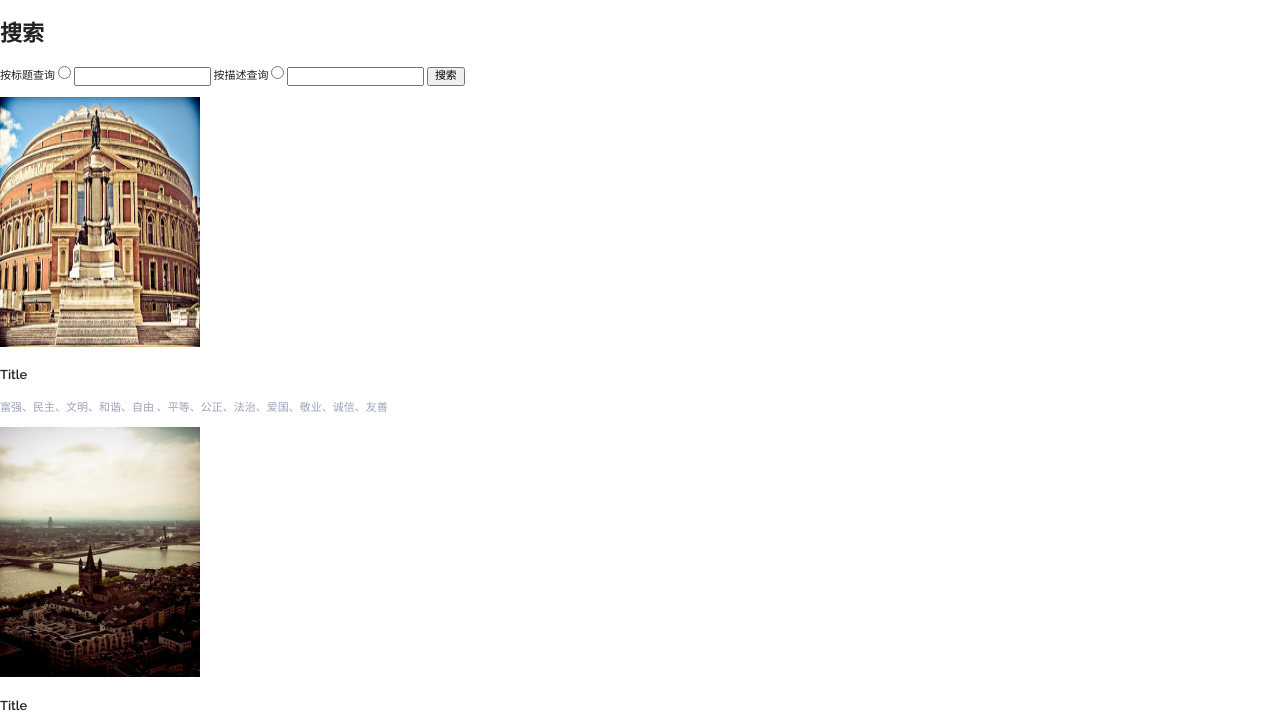
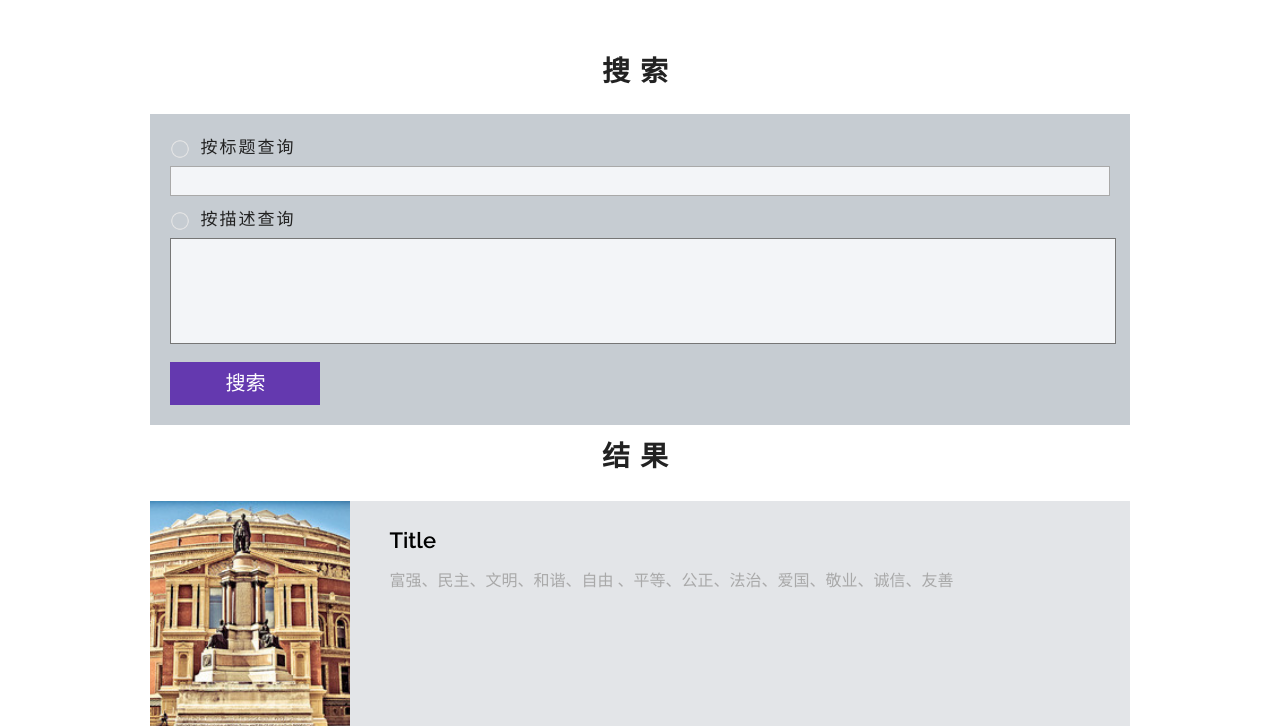
Before and after one commit to LiYangzhen/web-project1-2020, a plain HTML site: page src/html/search.html in a window 1280 px wide. Shown: the part 59-785 px from the top of the page. Drawn offline with Linux system fonts and the light colour scheme.

Commit message:
search.html page complete

```diff
--- a/src/css/my_ImageGroup.css
+++ b/src/css/my_ImageGroup.css
@@ -18,14 +18,10 @@ main {
     justify-content: center;
 }
 
-.banner {
-    background-color: #232a34;
-}
-
 .thumbnail {
     width: 90%;
     height: 25rem;
-    background-color: #d9d9d9;
+    background: #e3e5e8;
     margin: 2rem 2rem 2rem;
     display: flex;
     flex-direction: row;
--- /dev/null
+++ b/src/css/search.css
@@ -0,0 +1,105 @@
+main {
+    width: 85%;
+    margin-left: auto;
+    margin-right: auto;
+}
+
+h1 {
+    font-size: 2.8rem;
+    letter-spacing: 1rem;
+    text-align: center;
+}
+
+.search_box {
+
+    padding: 2rem;
+    background: rgba(112, 128, 144, 0.4);
+}
+
+form {
+    width: 90%;
+    margin: auto;
+    display: flex;
+    flex-direction: column;
+    font-size: 1.7rem;
+    letter-spacing: 0.2rem;
+}
+
+form label,form input[type="radio"]{
+    cursor: pointer;
+}
+
+form label{
+    margin-left: 3rem;
+}
+
+form input, form textarea {
+    margin-top: 0.5rem;
+    margin-bottom: 1rem;
+    background: #f3f5f8;
+}
+
+form input[name="title"] {
+    height: 3rem;
+    width: 100%;
+    border: #a9a9a9 1px solid;
+}
+
+form textarea[name="description"] {
+    height: 10rem;
+    width: 100%;
+    resize: none;
+}
+
+form input[type="submit"] {
+    width: 15rem;
+    font-size: 2rem;
+    color: #fff;
+    background: #6439af;
+    outline: none;
+    border: none;
+    cursor: pointer;
+    padding-top: 1rem;
+    padding-bottom: 1rem;
+    margin: 0;
+}
+
+form input[type="submit"]:hover {
+    background: #8a2be2;
+    transform: translateY(3px);
+    box-shadow: 0 3px 3px 0 rgba(0, 0, 0, 0.58);
+    transition: .5s all;
+}
+
+form input[type="radio"] {
+    position: absolute;
+    width: 0;
+    height: 0;
+}
+
+form input[type="radio"]:after {
+    content: '';
+    background-image: url(../image/radio_before.jpg);
+    background-size: 20px 20px;
+    width: 20px;
+    height: 20px;
+    position: absolute;
+    z-index: 100;
+}
+
+form input[type="radio"]:checked:after {
+    background-image: url(../image/radio_after.jpg);
+    background-size: 18px 18px;
+    width: 18px;
+    height: 18px;
+}
+
+.thumbnail {
+    margin-top: 0;
+    margin-bottom: 0;
+    border-bottom: #888888 1px solid;
+}
+
+.thumbnail:last-of-type {
+    border: none;
+}
--- a/src/css/upload.css
+++ b/src/css/upload.css
@@ -2,10 +2,9 @@ form {
     display: flex;
     flex-direction: column;
     margin: 4rem auto 5rem;
-    width: 90%;
+    width: 85%;
     padding-top: 2rem;
     padding-bottom: 2rem;
-    background: rgba(112, 128, 144, 0.5);
 }
 
 form label {
@@ -22,6 +21,8 @@ label input {
     width: 100%;
     height: 2.8rem;
     opacity: 0.8;
+    background: #f3f5f8;
+    border: #888888 1px solid;
 }
 
 label input.submit {
@@ -34,6 +35,8 @@ label textarea.description {
     height: 20rem;
     width: 100%;
     opacity: 0.8;
+    background: #f3f5f8;
+    border: #888888 1px solid;
 }
 
 .ImgUpBtnBox {
@@ -46,8 +49,9 @@ label textarea.description {
 
 h3 {
     margin: 2rem 0 0;
-    font-size: 2.5rem;
+    font-size: 2.8rem;
     text-align: center;
+    letter-spacing: 0.5rem;
 }
 
 .ImgUpBtnBox input {
@@ -61,7 +65,7 @@ h3 {
     padding: 32px;
     cursor: pointer;
     margin-top: -6rem;
-    background: white;
+    background: #f3f5f8;
 }
 
 input[type="submit"] {
--- a/src/html/search.html
+++ b/src/html/search.html
@@ -10,6 +10,8 @@
     <link href="https://fonts.googleapis.com/css2?family=Noto+Sans+SC:wght@400;500;700&display=swap" rel="stylesheet">
     <link href="../css/normalize.css" rel="stylesheet" type="text/css">
     <link href="../css/base.css" rel="stylesheet" type="text/css">
+    <link href="../css/my_ImageGroup.css" rel="stylesheet" type="text/css">
+    <link href="../css/search.css" rel="stylesheet" type="text/css">
     <script src="../js/prefixfree.min.js" rel="script" type="text/javascript"></script>
     <script src="../js/banner_transparent.js" rel="script" type="text/javascript"></script>
 </head>
@@ -35,23 +37,24 @@
 </header>
 
 <aside id="sidebar" class="sidebar">
-    <a href="#top"><img src="../image/to_top.svg" alt="to top"  height="50" width="50"></a>
+    <a href="#top"><img src="../image/to_top.svg" alt="to top" height="50" width="50"></a>
 </aside>
 
 <main>
-    <form>
+    <form method="post" action="#">
         <h1>搜索</h1>
-        <label>按标题查询
-            <input type="radio" value="search by title" name="search_title">
-            <input type="search">
-        </label>
-        <label>按描述查询
-            <input type="radio" value="search by description" name="search_title">
-            <input type="search">
-        </label>
-        <input type="submit" value="搜索" name="search" formmethod="post" formaction="#">
+        <div class="search_box">
+            <input type="radio" value="search_by_title" name="search_type" id="search_by_title">
+            <label for="search_by_title">按标题查询</label>
+            <input type="search" name="title">
+            <input type="radio" value="search_by_description" name="search_type" id="search_by_description">
+            <label for="search_by_description">按描述查询</label>
+            <textarea type="search" name="description"></textarea>
+            <input type="submit" value="搜索" name="search">
+        </div>
     </form>
     <section class="imgGroup">
+        <h2>结果</h2>
         <ul>
             <li class="thumbnail">
                 <a href="#">
```
Also changed, not shown: src/image/radio_after.jpg (added), src/image/radio_before.jpg (added).
